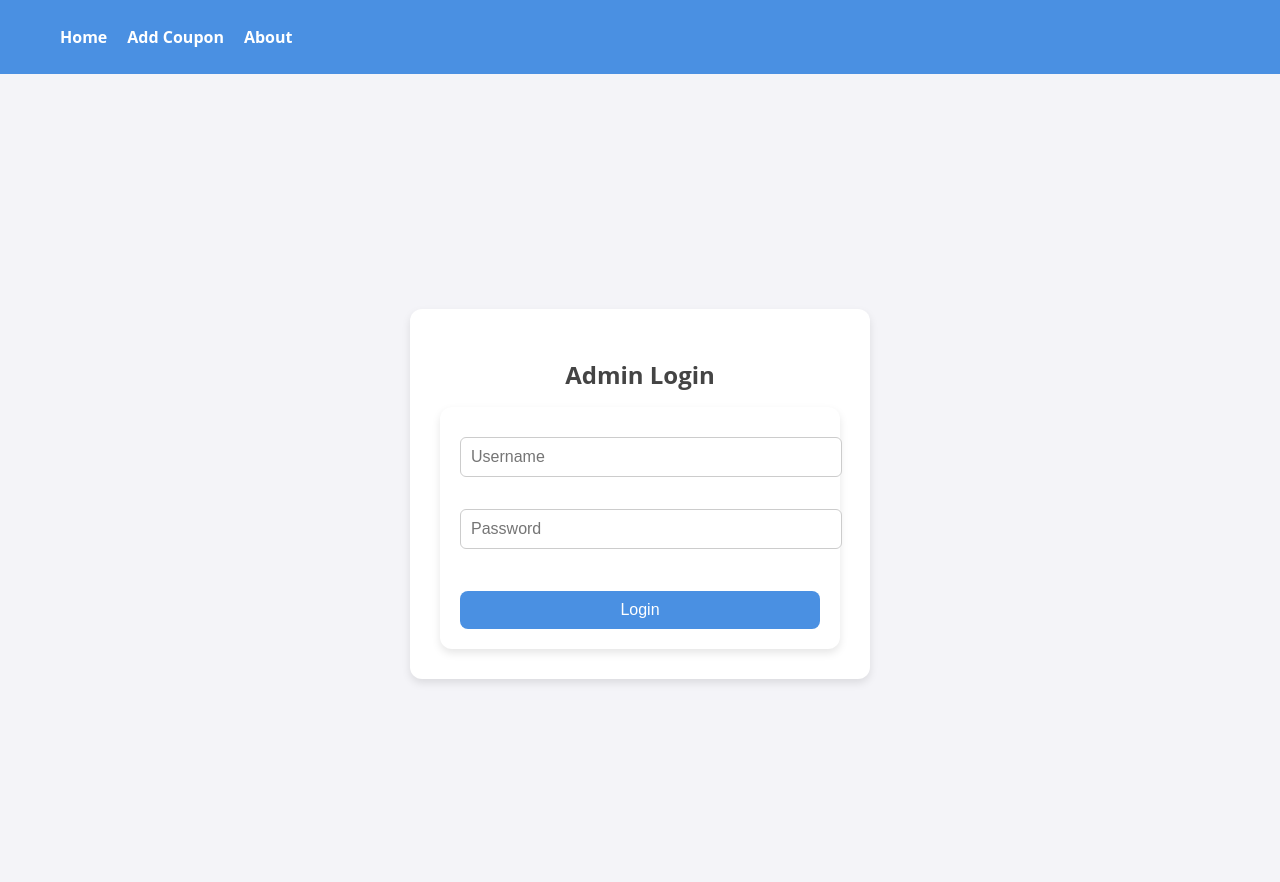
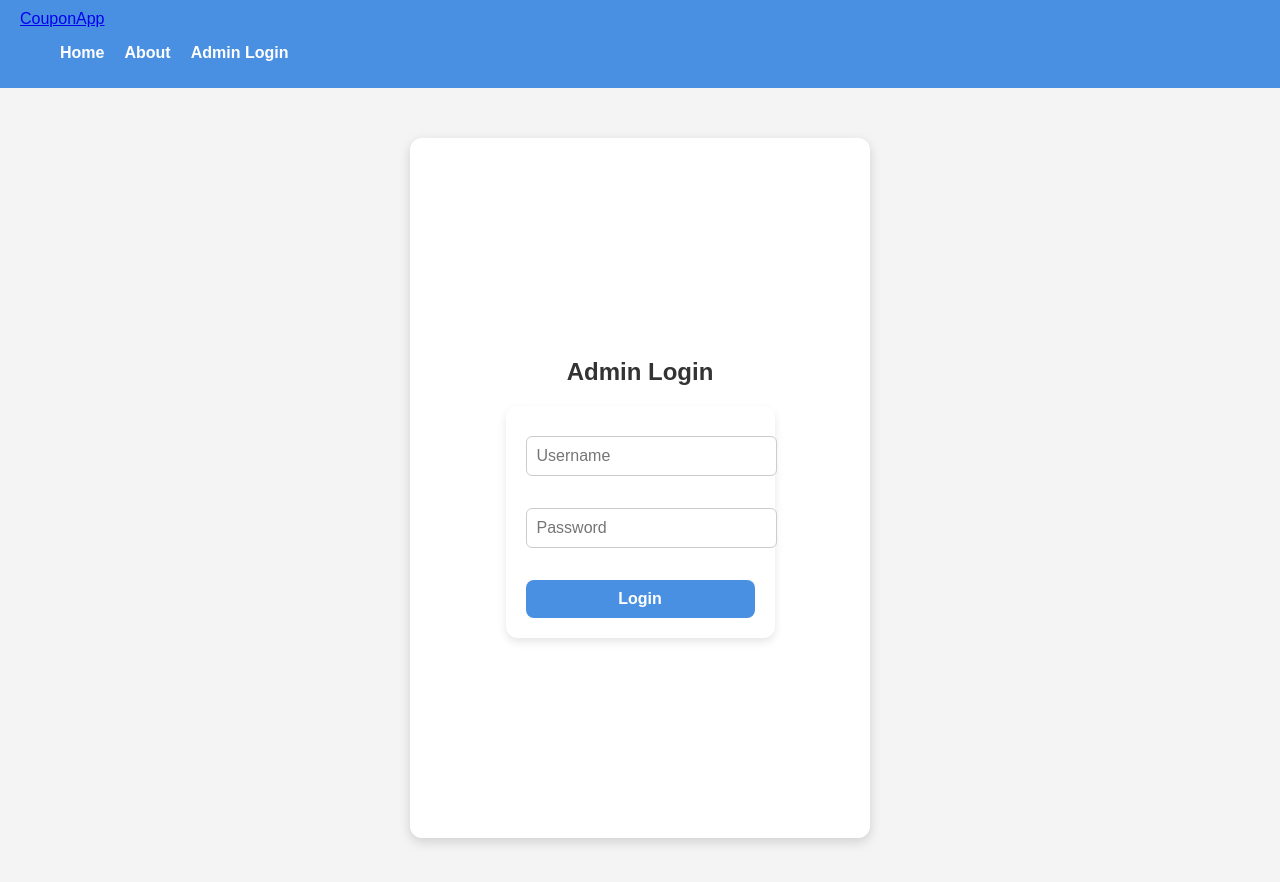
Before and after one commit to Antony-Oloo/phase-2-project, a React (Create React App) app: page /login in a window 1280 px wide. Shown: the top 882 px of the page. Built offline with nearby package versions, Linux system fonts and the light colour scheme.

Commit message:
connecting successfully with the backend

```diff
--- a/package.json
+++ b/package.json
@@ -7,12 +7,14 @@
     "@testing-library/jest-dom": "^5.17.0",
     "@testing-library/react": "^13.4.0",
     "@testing-library/user-event": "^13.5.0",
+    "formik": "^2.4.6",
     "qrcode.react": "^4.1.0",
     "react": "^18.3.1",
     "react-dom": "^18.3.1",
     "react-router-dom": "^6.28.0",
     "react-scripts": "5.0.1",
-    "web-vitals": "^2.1.4"
+    "web-vitals": "^2.1.4",
+    "yup": "^1.6.1"
   },
   "scripts": {
     "predeploy": "npm run build",
--- a/src/App.css
+++ b/src/App.css
@@ -313,3 +313,174 @@ input:focus, textarea:focus {
 button {
   margin-top: 20px;
 }
+.error {
+  color: red;
+  font-size: 14px;
+  margin-top: 5px;
+}
+.coupon-list-grid {
+  display: grid;
+  grid-template-columns: repeat(4, 1fr);
+  gap: 20px;
+  padding: 20px;
+}
+
+.coupon-card {
+  background-color: #f9f9f9;
+  border: 1px solid #ccc;
+  border-radius: 10px;
+  padding: 15px;
+  text-align: center;
+  box-shadow: 0 2px 5px rgba(0, 0, 0, 0.1);
+  transition: transform 0.2s ease;
+}
+
+.coupon-card:hover {
+  transform: translateY(-5px);
+}
+
+.coupon-link {
+  display: inline-block;
+  margin-top: 10px;
+  padding: 8px 12px;
+  background-color: #007bff;
+  color: #fff;
+  text-decoration: none;
+  border-radius: 5px;
+  font-weight: bold;
+}
+
+.coupon-link:hover {
+  background-color: #0056b3;
+}
+
+.centered-title {
+  text-align: center;
+  margin-bottom: 20px;
+  font-size: 1.8rem;
+  font-weight: bold;
+}
+.login-form {
+  display: flex;
+  flex-direction: column;
+  align-items: center;
+  justify-content: center;
+  height: 80vh;
+}
+
+.admin-dashboard {
+  max-width: 800px;
+  margin: 0 auto;
+  padding: 20px;
+}
+
+.coupon-form {
+  display: flex;
+  flex-direction: column;
+  align-items: center;
+}
+.login-container {
+  display: flex;
+  align-items: center;
+  justify-content: center;
+  height: 100vh;
+  background-color: #f4f4f4;
+}
+
+.login-form {
+  width: 400px;
+  padding: 20px;
+  background-color: #fff;
+  border-radius: 12px;
+  box-shadow: 0 4px 8px rgba(0, 0, 0, 0.1);
+  text-align: center;
+}
+
+h2 {
+  margin-bottom: 20px;
+  color: #333;
+}
+
+input {
+  width: 100%;
+  padding: 10px;
+  margin: 10px 0;
+  border: 1px solid #ccc;
+  border-radius: 8px;
+  font-size: 16px;
+}
+
+button {
+  width: 100%;
+  padding: 12px;
+  background-color: #007bff;
+  color: white;
+  font-weight: bold;
+  border: none;
+  border-radius: 8px;
+  cursor: pointer;
+  font-size: 16px;
+}
+
+button:hover {
+  background-color: #0056b3;
+}
+/* General page layout */
+body {
+  margin: 0;
+  padding: 0;
+  font-family: Arial, sans-serif;
+  background-color: #f4f4f4;
+  color: #333;
+}
+
+/* Centered utility class */
+.centered {
+  display: flex;
+  justify-content: center;
+  align-items: center;
+  height: 100vh;
+}
+
+/* Login page styles */
+.login-container {
+  display: flex;
+  justify-content: center;
+  align-items: center;
+  height: 100vh;
+}
+
+.login-form {
+  width: 400px;
+  padding: 30px;
+  background-color: white;
+  border-radius: 12px;
+  box-shadow: 0 4px 12px rgba(0, 0, 0, 0.15);
+  text-align: center;
+}
+
+input {
+  width: 100%;
+  padding: 12px;
+  margin: 10px 0;
+  border: 1px solid #ccc;
+  border-radius: 8px;
+  font-size: 16px;
+}
+
+button {
+  width: 100%;
+  padding: 12px;
+  background-color: #007bff;
+  color: white;
+  font-weight: bold;
+  border: none;
+  border-radius: 8px;
+  cursor: pointer;
+  font-size: 16px;
+  margin-top: 10px;
+}
+
+button:hover {
+  background-color: #0056b3;
+}
--- a/src/App.js
+++ b/src/App.js
@@ -2,11 +2,10 @@ import React, { useState } from 'react';
 import { BrowserRouter as Router, Routes, Route, Navigate } from 'react-router-dom';
 import Navbar from './components/Navbar';
 import CouponList from './components/CouponList';
-import CouponForm from './components/CouponForm';
 import CouponDetail from './components/CouponDetail';
 import About from './components/About';
 import Login from './components/Login';
-import AdminDashboard from './components/AdminDashboard'; // Import AdminDashboard
+import AdminDashboard from './components/AdminDashboard';
 import './App.css';
 
 function App() {
@@ -25,10 +24,6 @@ function App() {
 
           {/* Admin-Only Routes */}
           <Route
-            path="/add"
-            element={isAdmin ? <CouponForm /> : <Navigate to="/login" />}
-          />
-          <Route
             path="/admin-dashboard"
             element={isAdmin ? <AdminDashboard /> : <Navigate to="/login" />}
           />
--- a/src/components/AdminDashboard.js
+++ b/src/components/AdminDashboard.js
@@ -10,6 +10,7 @@ function AdminDashboard() {
     store_id: '',
   });
 
+  // Fetch existing coupons when the component loads
   useEffect(() => {
     fetch('http://localhost:5555/coupons')
       .then(res => res.json())
@@ -17,6 +18,7 @@ function AdminDashboard() {
       .catch(err => console.error("Failed to fetch coupons:", err));
   }, []);
 
+  // Add new coupon
   const handleAddCoupon = (e) => {
     e.preventDefault();
     fetch('http://localhost:5555/coupons', {
@@ -32,27 +34,45 @@ function AdminDashboard() {
       .catch(err => console.error("Failed to add coupon:", err));
   };
 
-  const handleDeleteCoupon = (id) => {
-    fetch(`http://localhost:5555/coupons/${id}`, {
-      method: 'DELETE',
-    })
-      .then(() => setCoupons(coupons.filter(coupon => coupon.id !== id)))
-      .catch(err => console.error("Failed to delete coupon:", err));
-  };
-
   return (
     <div className="admin-dashboard">
       <h2 className="dashboard-title">Admin Dashboard</h2>
       <div className="add-coupon-section">
+        <h3>Add New Coupon</h3>
         <form onSubmit={handleAddCoupon} className="coupon-form">
-          <input type="text" placeholder="Code" value={newCoupon.code} onChange={(e) => setNewCoupon({ ...newCoupon, code: e.target.value })} />
-          <input type="number" placeholder="Discount" value={newCoupon.discount} onChange={(e) => setNewCoupon({ ...newCoupon, discount: e.target.value })} />
-          <input type="date" placeholder="Expiry Date" value={newCoupon.expiry} onChange={(e) => setNewCoupon({ ...newCoupon, expiry: e.target.value })} />
-          <textarea placeholder="Description" value={newCoupon.description} onChange={(e) => setNewCoupon({ ...newCoupon, description: e.target.value })} />
-          <input type="text" placeholder="Store ID" value={newCoupon.store_id} onChange={(e) => setNewCoupon({ ...newCoupon, store_id: e.target.value })} />
-          <button type="submit">Add Coupon</button>
+          <input
+            type="text"
+            placeholder="Coupon Code"
+            value={newCoupon.code}
+            onChange={(e) => setNewCoupon({ ...newCoupon, code: e.target.value })}
+          />
+          <input
+            type="number"
+            placeholder="Discount (%)"
+            value={newCoupon.discount}
+            onChange={(e) => setNewCoupon({ ...newCoupon, discount: e.target.value })}
+          />
+          <input
+            type="date"
+            placeholder="Expiry Date"
+            value={newCoupon.expiry}
+            onChange={(e) => setNewCoupon({ ...newCoupon, expiry: e.target.value })}
+          />
+          <textarea
+            placeholder="Description"
+            value={newCoupon.description}
+            onChange={(e) => setNewCoupon({ ...newCoupon, description: e.target.value })}
+          />
+          <input
+            type="number"
+            placeholder="Store ID"
+            value={newCoupon.store_id}
+            onChange={(e) => setNewCoupon({ ...newCoupon, store_id: e.target.value })}
+          />
+          <button type="submit" className="add-coupon-button">Add Coupon</button>
         </form>
       </div>
+
       <h3>Available Coupons</h3>
       <div className="coupon-list">
         {coupons.map(coupon => (
@@ -61,8 +81,8 @@ function AdminDashboard() {
             <p><strong>Discount:</strong> {coupon.discount}%</p>
             <p><strong>Expiry:</strong> {coupon.expiry}</p>
             <p><strong>Description:</strong> {coupon.description}</p>
-            <p><strong>Store:</strong> {coupon.store?.name || 'N/A'}</p>
-            <button onClick={() => handleDeleteCoupon(coupon.id)}>Delete</button>
+            <button onClick={() => console.log('Edit coupon')} className="edit-button">Edit</button>
+            <button onClick={() => console.log('Delete coupon')} className="delete-button">Delete</button>
           </div>
         ))}
       </div>
--- a/src/components/CouponCard.js
+++ b/src/components/CouponCard.js
@@ -4,11 +4,12 @@ import { Link } from 'react-router-dom';
 function CouponCard({ coupon }) {
   return (
     <div className="coupon-card">
-      <h3>{coupon.code}</h3>
-      <p>{coupon.discount}% Off</p>
-      <p>Expires: {coupon.expiry}</p>
-      <p>Store: {coupon.store?.name || 'N/A'}</p>
-      <Link to={`/coupons/${coupon.id}`}>View Details</Link>
+      <h3 className="coupon-code">{coupon.code}</h3>
+      <p className="coupon-discount">{coupon.discount}% Off</p>
+      <p className="coupon-expiry">Expires: {coupon.expiry}</p>
+      <p className="coupon-description">{coupon.description}</p>
+      <p className="coupon-store"><strong>Store:</strong> {coupon.store?.name || 'N/A'}</p>
+      <Link to={`/coupons/${coupon.id}`} className="coupon-link">View Details</Link>
     </div>
   );
 }
--- a/src/components/CouponDetail.js
+++ b/src/components/CouponDetail.js
@@ -1,20 +1,15 @@
 import React, { useState, useEffect } from 'react';
 import { useParams } from 'react-router-dom';
-import { QRCodeCanvas } from 'qrcode.react'; // Use the named export
 
 function CouponDetail() {
   const { id } = useParams();
   const [coupon, setCoupon] = useState(null);
   const [error, setError] = useState(null);
-  const [showModal, setShowModal] = useState(false);
-  const [qrCode, setQrCode] = useState("");
 
   useEffect(() => {
     fetch(`http://localhost:5555/coupons/${id}`)
       .then(res => {
-        if (!res.ok) {
-          throw new Error(`Failed to fetch coupon: ${res.statusText}`);
-        }
+        if (!res.ok) throw new Error('Failed to fetch coupon details');
         return res.json();
       })
       .then(data => setCoupon(data))
@@ -24,34 +19,13 @@ function CouponDetail() {
   if (error) return <div>Error: {error}</div>;
   if (!coupon) return <div>Loading...</div>;
 
-  const generateRandomCode = () => {
-    const randomCode = Math.random().toString(36).substring(2, 15);
-    setQrCode(randomCode);
-    setShowModal(true);
-  };
-
   return (
-    <div className="centered-page">
-      <div className="coupon-detail centered-content">
-        <h3>{coupon.code}</h3>
-        <p>{coupon.discount}% off</p>
-        <p>Expires: {coupon.expiry}</p>
-        <p>{coupon.description}</p>
-        <p>Store: {coupon.store?.name || 'N/A'}</p>
-
-        <button onClick={generateRandomCode}>Get Coupon</button>
-
-        {showModal && (
-          <div className="modal">
-            <div className="modal-content">
-              <span className="close" onClick={() => setShowModal(false)}>&times;</span>
-              <h4>Scan to Claim Discount</h4>
-              <QRCodeCanvas value={qrCode} size={256} />
-              <p>Your unique code: {qrCode}</p>
-            </div>
-          </div>
-        )}
-      </div>
+    <div className="coupon-detail">
+      <h3>{coupon.code}</h3>
+      <p>{coupon.discount}% off</p>
+      <p>Expires: {coupon.expiry}</p>
+      <p>{coupon.description}</p>
+      <p><strong>Store:</strong> {coupon.store?.name || 'N/A'}</p>
     </div>
   );
 }
--- a/src/components/CouponForm.js
+++ b/src/components/CouponForm.js
@@ -1,70 +1,115 @@
-import React, { useState } from 'react';
+import React from 'react';
+import { useFormik } from 'formik';
+import * as Yup from 'yup';
 
 function CouponForm({ addCoupon }) {
-  const [coupon, setCoupon] = useState({ code: '', discount: '', expiry: '', description: '', brand: '' });
-
-  const handleChange = (e) => {
-    const { name, value } = e.target;
-    setCoupon({ ...coupon, [name]: value });
-  };
-
-  const handleSubmit = (e) => {
-    e.preventDefault();
+  const formik = useFormik({
+    initialValues: {
+      code: '',
+      discount: '',
+      expiry: '',
+      description: '',
+      store_id: '',
+      user_id: '',
+    },
+    validationSchema: Yup.object({
+      code: Yup.string().required('Coupon code is required'),
+      discount: Yup.number()
+        .required('Discount is required')
+        .min(1, 'Discount must be at least 1%')
+        .max(100, 'Discount cannot exceed 100%'),
+      expiry: Yup.date().required('Expiry date is required'),
+      description: Yup.string(),
+      store_id: Yup.number().required('Store ID is required'),
+      user_id: Yup.number().required('User ID is required'),
+    }),
+    onSubmit: (values, { resetForm }) => {
+      console.log('Submitting form values:', values);  // Debug log
 
       fetch('http://localhost:5555/coupons', {
         method: 'POST',
         headers: { 'Content-Type': 'application/json' },
-      body: JSON.stringify(coupon),
+        body: JSON.stringify(values),
       })
         .then((res) => res.json())
         .then((data) => {
+          console.log('Coupon created:', data);  // Debug log
           addCoupon(data);
-        setCoupon({ code: '', discount: '', expiry: '', description: '', brand: '' });
+          resetForm();
         })
         .catch((error) => console.error('Error adding coupon:', error));
-  };
+    },
+  });
 
   return (
-    <form onSubmit={handleSubmit}>
+    <form onSubmit={formik.handleSubmit} className="coupon-form">
       <input
         type="text"
         name="code"
-        value={coupon.code}
-        onChange={handleChange}
         placeholder="Coupon Code"
-        required
+        value={formik.values.code}
+        onChange={formik.handleChange}
+        onBlur={formik.handleBlur}
       />
+      {formik.touched.code && formik.errors.code ? (
+        <div className="error">{formik.errors.code}</div>
+      ) : null}
+
       <input
         type="number"
         name="discount"
-        value={coupon.discount}
-        onChange={handleChange}
         placeholder="Discount %"
-        required
+        value={formik.values.discount}
+        onChange={formik.handleChange}
+        onBlur={formik.handleBlur}
       />
+      {formik.touched.discount && formik.errors.discount ? (
+        <div className="error">{formik.errors.discount}</div>
+      ) : null}
+
       <input
         type="date"
         name="expiry"
-        value={coupon.expiry}
-        onChange={handleChange}
-        placeholder="Expiry Date"
-        required
+        value={formik.values.expiry}
+        onChange={formik.handleChange}
+        onBlur={formik.handleBlur}
       />
+      {formik.touched.expiry && formik.errors.expiry ? (
+        <div className="error">{formik.errors.expiry}</div>
+      ) : null}
+
       <textarea
         name="description"
-        value={coupon.description}
-        onChange={handleChange}
         placeholder="Description"
-        required
+        value={formik.values.description}
+        onChange={formik.handleChange}
+        onBlur={formik.handleBlur}
       />
+
       <input
-        type="text"
-        name="brand"
-        value={coupon.brand}
-        onChange={handleChange}
-        placeholder="Brand Name"
-        required
+        type="number"
+        name="store_id"
+        placeholder="Store ID"
+        value={formik.values.store_id}
+        onChange={formik.handleChange}
+        onBlur={formik.handleBlur}
       />
+      {formik.touched.store_id && formik.errors.store_id ? (
+        <div className="error">{formik.errors.store_id}</div>
+      ) : null}
+
+      <input
+        type="number"
+        name="user_id"
+        placeholder="User ID"
+        value={formik.values.user_id}
+        onChange={formik.handleChange}
+        onBlur={formik.handleBlur}
+      />
+      {formik.touched.user_id && formik.errors.user_id ? (
+        <div className="error">{formik.errors.user_id}</div>
+      ) : null}
+
       <button type="submit">Add Coupon</button>
     </form>
   );
--- a/src/components/CouponList.js
+++ b/src/components/CouponList.js
@@ -1,5 +1,5 @@
 import React, { useState, useEffect } from 'react';
-import CouponCard from './CouponCard';  // Import CouponCard component
+import CouponCard from './CouponCard';
 
 function CouponList() {
   const [coupons, setCoupons] = useState([]);
@@ -7,26 +7,16 @@ function CouponList() {
   useEffect(() => {
     fetch('http://localhost:5555/coupons')
       .then((res) => res.json())
-      .then((data) => {
-        console.log('Fetched coupons:', data);  // Debugging log to ensure data is fetched
-        setCoupons(data);
-      })
-      .catch((err) => console.error('Error fetching coupons:', err));
+      .then((data) => setCoupons(data));
   }, []);
 
   return (
-    <div className="centered-page">
-      <div className="container">
-        <h2 className="centered-title">Available Coupons from Favorite Brands</h2>
-        <div className="coupon-list">
-          {coupons.length === 0 ? (
-            <p className="no-coupons-text">No coupons available</p>
-          ) : (
-            coupons.map((coupon) => (
-              <CouponCard key={coupon.id} coupon={coupon} />
-            ))
-          )}
-        </div>
+    <div className="coupon-list-container">
+      <h2 className="centered-title">Available Coupons from Favorite Stores</h2>
+      <div className="coupon-list-grid">
+        {coupons.map((coupon) => (
+          <CouponCard key={coupon.id} coupon={coupon} />
+        ))}
       </div>
     </div>
   );
--- a/src/components/Login.js
+++ b/src/components/Login.js
@@ -8,6 +8,8 @@ function Login({ setIsAdmin }) {
 
   const handleLogin = (e) => {
     e.preventDefault();
+
+    // Simple hardcoded credentials
     if (username === 'admin' && password === 'password') {
       setIsAdmin(true);
       navigate('/admin-dashboard');
@@ -17,7 +19,7 @@ function Login({ setIsAdmin }) {
   };
 
   return (
-    <div className="centered-page">
+    <div className="login-container centered">
       <div className="login-form">
         <h2>Admin Login</h2>
         <form onSubmit={handleLogin}>
--- a/src/components/Navbar.js
+++ b/src/components/Navbar.js
@@ -1,23 +1,41 @@
 import React from 'react';
-import { Link } from 'react-router-dom';
+import { Link, useNavigate } from 'react-router-dom';
 
-function Navbar() {
+function Navbar({ isAdmin, setIsAdmin }) {
+  const navigate = useNavigate();
+
+  const handleLogout = () => {
+    setIsAdmin(false); // Log out the admin
+    navigate('/'); // Redirect to home page
+  };
+
   return (
     <nav className="navbar">
       <div className="navbar-container">
         <div className="logo">
-          {/* <Link to="/">CouponApp</Link> */}
+          <Link to="/">CouponApp</Link>
         </div>
         <ul className="nav-links">
           <li>
             <Link to="/" className="nav-link">Home</Link>
           </li>
           <li>
-            <Link to="/add" className="nav-link">Add Coupon</Link>
-          </li>
-          <li>
             <Link to="/about" className="nav-link">About</Link>
           </li>
+          {isAdmin ? (
+            <>
+              <li>
+                <Link to="/add" className="nav-link">Add Coupon</Link>
+              </li>
+              <li>
+                <button onClick={handleLogout} className="nav-link logout-button">Logout</button>
+              </li>
+            </>
+          ) : (
+            <li>
+              <Link to="/login" className="nav-link">Admin Login</Link>
+            </li>
+          )}
         </ul>
       </div>
     </nav>
```
Also changed, not shown: 1 other file (tests, documents, lock files or other folders). Lines whose indentation alone changed are shown as unchanged.
